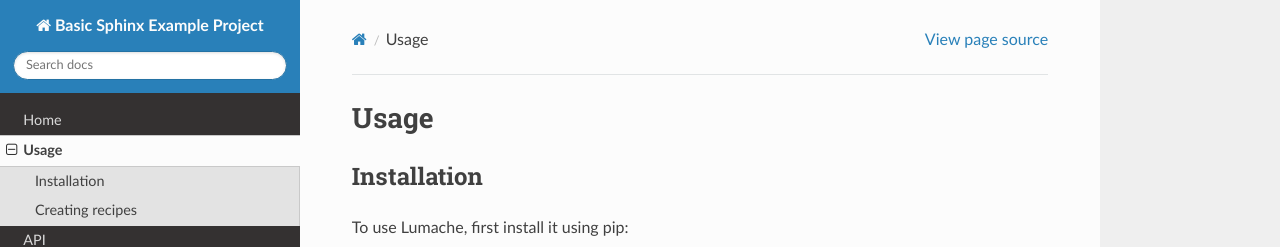
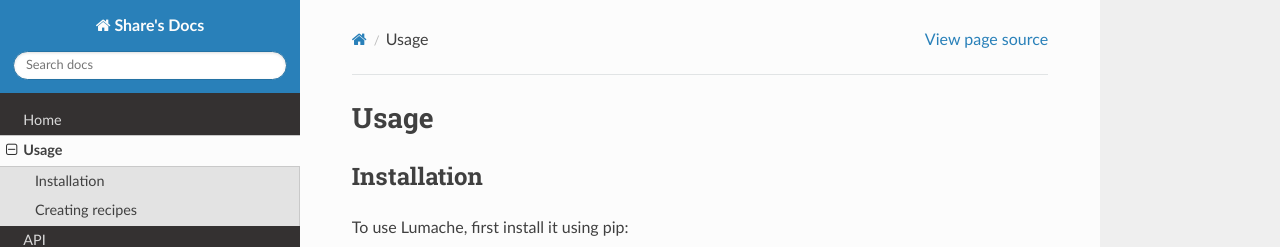
Before and after one commit to ShareMk/share-docs, a Sphinx documentation site: the page built from docs/usage.rst, in a window 1280 px wide and 1095 px high. Shown: the top 247 px of the window. Built offline with Sphinx 7.4.7 and the Read the Docs theme 3.1.0, drawn with Linux system fonts in a browser that asks for light colours; some of the changed text lies outside the part shown.

Commit message:
Update conf.py

```diff
--- a/docs/conf.py
+++ b/docs/conf.py
@@ -17,8 +17,8 @@
 
 # -- Project information -----------------------------------------------------
 
-project = "Basic Sphinx Example Project"
-copyright = "2022, Read the Docs core team"
+project = "Share's Docs"
+copyright = "2025, Read the Docs core team"
 author = "Read the Docs core team"
 
 
```
